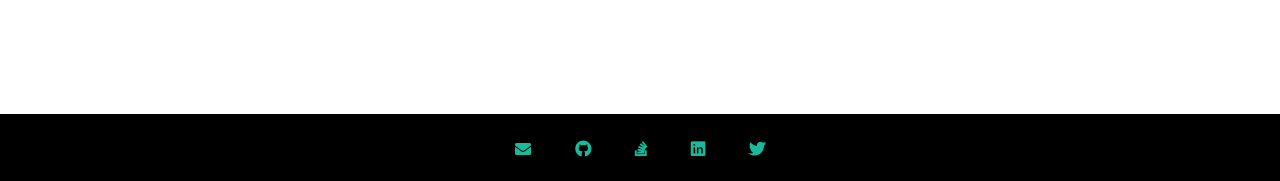
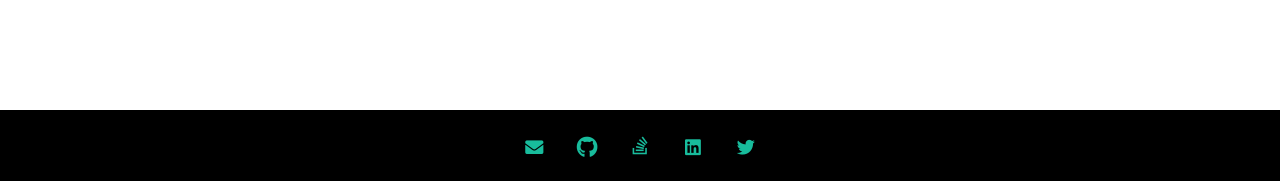
Before and after one commit to vicgalle/ana06.github.io, a Jekyll site: the page built from index.md, in a window 1280 px wide. Shown: the part 716-897 px from the top of the page. Built offline with Jekyll 4.4.1, drawn with Linux system fonts in a browser that asks for light colours; nearby versions of some CDN libraries.

Commit message:
Improve social icons in footer

```diff
--- a/_includes/footer.html
+++ b/_includes/footer.html
@@ -6,28 +6,28 @@
         <ul class="list-inline mb-0">
           <li class="list-inline-item">
             <a class="btn btn-outline-light btn-social text-center rounded-circle" title="Email" href="mailto:ActivateJavaScriptTooSeeEmail@gmail.com" onclick="this.href=this.href.replace(/ActivateJavaScriptTooSeeEmail/,'anamma06')">
-              <i class="fas fa-envelope"></i>
+              <i class="fas fa-envelope fa-lg"></i>
             </a>
           </li>
           <li class="list-inline-item">
-            <a class="btn btn-outline-light btn-social text-center rounded-circle" title="Github" href="https://github.com/Ana06" target="_blank">
-              <i class="fab fa-github"></i>
+            <a class="btn btn-outline-light btn-social btn-social-github text-center rounded-circle" title="Github" href="https://github.com/Ana06" target="_blank">
+              <i class="fab fa-github fa-lg"></i>
             </span>
             </a>
           </li>
           <li class="list-inline-item">
-            <a class="btn btn-outline-light btn-social text-center rounded-circle" title="Stack Overflow" href="https://stackoverflow.com/users/6245337/ana06" target="_blank">
-              <i class="fab fa-stack-overflow"></i>
+            <a class="btn btn-outline-light btn-social btn-social-stack-overflow text-center rounded-circle" title="Stack Overflow" href="https://stackoverflow.com/users/6245337/ana06" target="_blank">
+              <i class="fab fa-stack-overflow fa-lg"></i>
             </a>
           </li>
           <li class="list-inline-item">
             <a class="btn btn-outline-light btn-social text-center rounded-circle" title="LinkedIn" href="https://www.linkedin.com/in/ana06/?locale=en_US" target="_blank">
-              <i class="fab fa-linkedin"></i>
+              <i class="fab fa-linkedin fa-lg"></i>
             </a>
           </li>
           <li class="list-inline-item">
             <a class="btn btn-outline-light btn-social text-center rounded-circle" title="Twitter" href="https://twitter.com/anamma_06" target="_blank">
-              <i class="fab fa-twitter"></i>
+              <i class="fab fa-twitter fa-lg"></i>
             </a>
           </li>
         </ul>
--- a/css/main.css
+++ b/css/main.css
@@ -158,6 +158,22 @@ a {
 
 /* Footer */
 
+.btn-social {
+  width: 2.8rem;
+  height: 2.75rem;
+  line-height: 2.7rem;
+  font-size: 0.85rem;
+  padding: 0px !important;
+  font-weight: normal !important; }
+
+.btn-social-github {
+  font-size: 1rem;
+  line-height: 2.6rem; }
+
+.btn-social-stack-overflow {
+  font-size: 0.95rem;
+  line-height: 2.4rem; }
+
 .footer {
   position: absolute;
   bottom: 0;
@@ -166,9 +182,8 @@ a {
   .footer > .container {
     padding: 15px; }
 
-.btn {
+.footer .btn {
   border-width: 2px; }
-
 
 /* About me */
 
```
